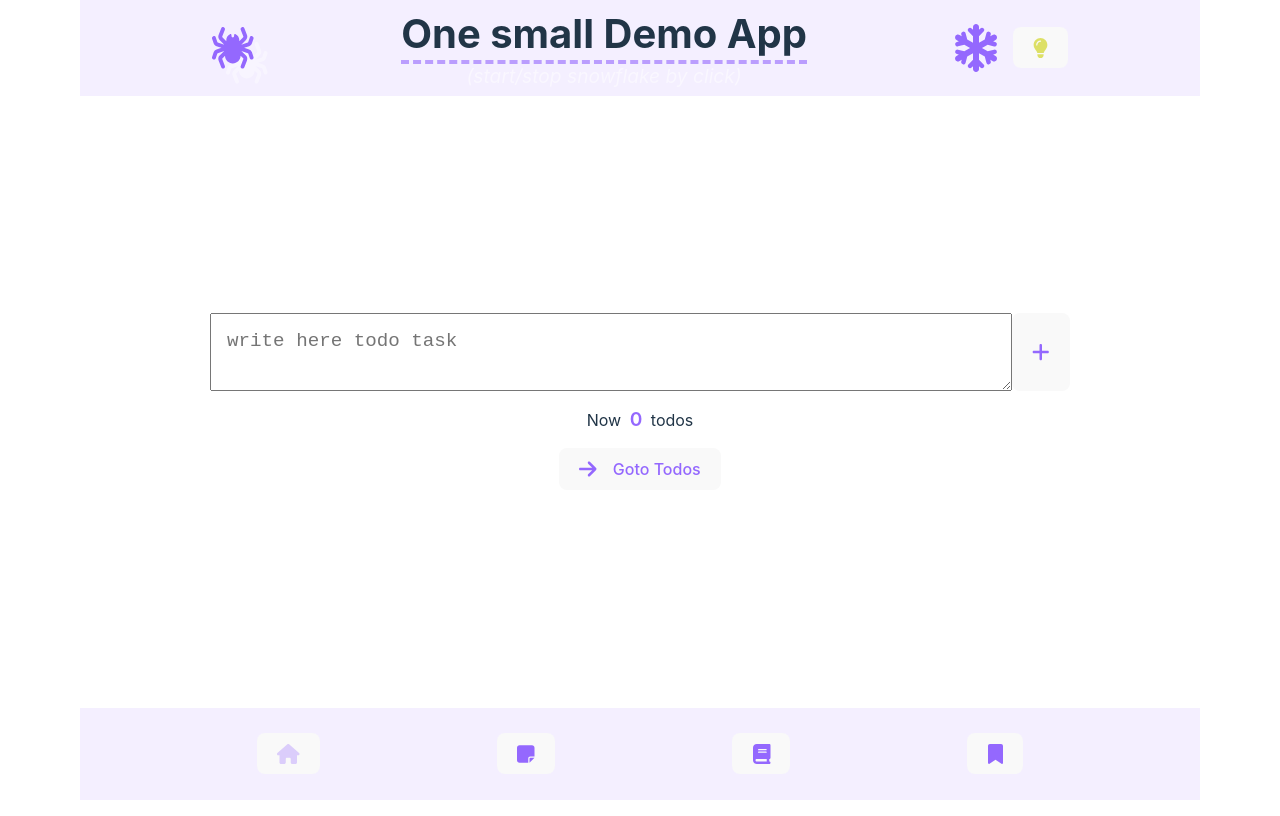
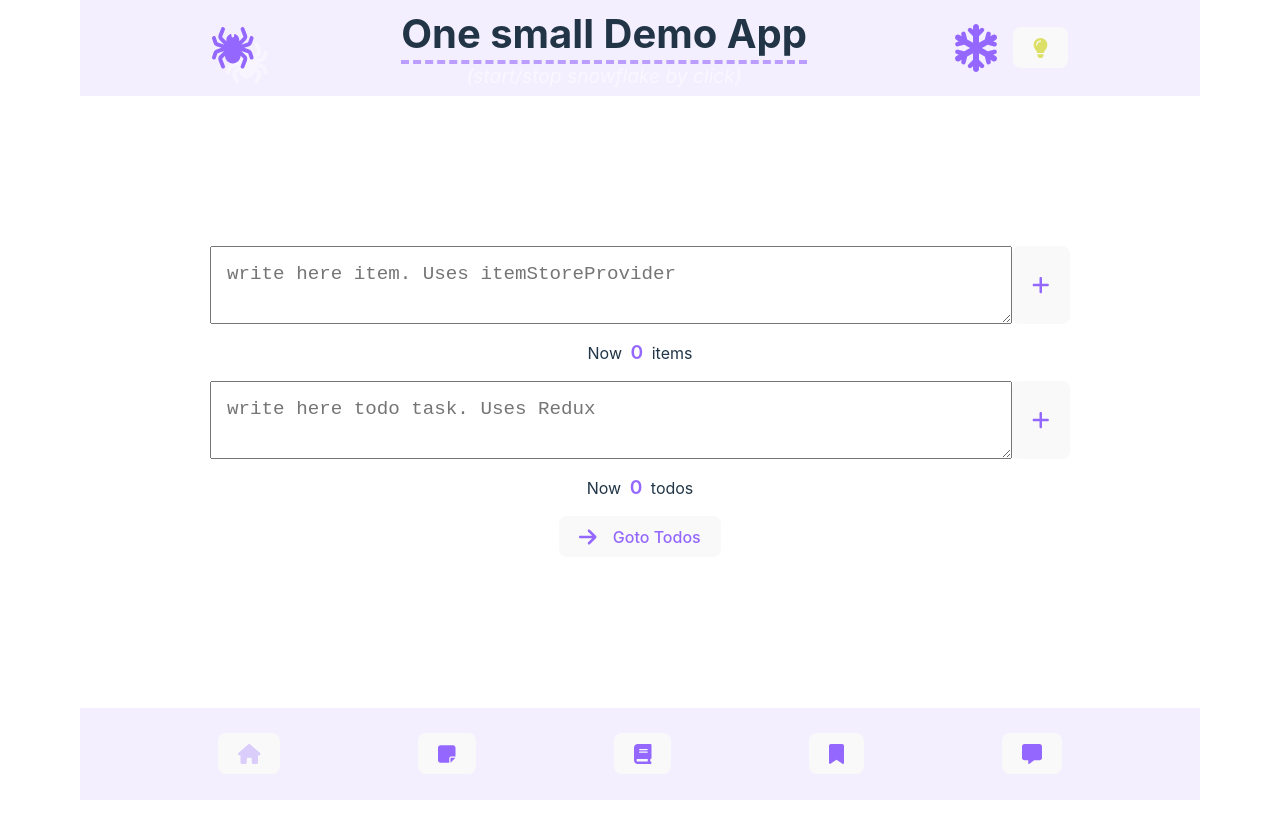
Before and after one commit to minnas/demo-app-vue, a Vue app: page /post-app/home in a window 1280 px wide. Built offline with nearby package versions, Linux system fonts and the light colour scheme.

Commit message:
testing item store provider

```diff
--- a/src/components/tools/AwesomeButton.vue
+++ b/src/components/tools/AwesomeButton.vue
@@ -10,8 +10,7 @@
   </button>
 </template>
 <script lang="ts">
-import { computed } from "@vue/reactivity";
-import { defineComponent } from "vue";
+import { defineComponent, computed } from "vue";
 import { IconProp } from "@fortawesome/fontawesome-svg-core";
 import { ButtonType } from "./settings";
 import { faTimes } from "@fortawesome/free-solid-svg-icons";
--- a/src/components/views/AwesomeFooter.vue
+++ b/src/components/views/AwesomeFooter.vue
@@ -12,14 +12,14 @@
   </div>
 </template>
 <script lang="ts">
-import { computed } from "@vue/reactivity";
-import { defineComponent } from "vue";
+import { defineComponent, computed } from "vue";
 import { useRouter } from "vue-router";
 import {
   faHome,
   faStickyNote,
   faBook,
   faBookmark,
+  faMessage,
 } from "@fortawesome/free-solid-svg-icons";
 import { ButtonType } from "@Tools/settings";
 
@@ -47,6 +47,10 @@ export default defineComponent({
       {
         path: "/bookmarks",
         icon: faBookmark,
+      },
+      {
+        path: "/items",
+        icon: faMessage,
       },
     ];
 
--- a/src/components/views/Home.vue
+++ b/src/components/views/Home.vue
@@ -1,12 +1,25 @@
 <template>
   <div class="awesome-hello-page">
+    <div class="new-awesome-item">
+      <textarea
+        class="item-title-area"
+        v-model="itemText"
+        placeholder="write here item. Uses itemStoreProvider"
+        @keydown="saveItemOnEnter"
+        ref="textAreaRef1"
+      ></textarea>
+      <awesome-button @click="saveItem" :icon="faPlus" />
+    </div>
+    <div class="row-item">
+      Now <span class="item-count">{{ (items as Item[]).length }}</span> items
+    </div>
     <div class="new-awesome-todo">
       <textarea
         class="todo-title-area"
         v-model="todoText"
-        placeholder="write here todo task"
+        placeholder="write here todo task. Uses Redux"
         @keydown="saveTodo"
-        ref="textAreaRef"
+        ref="textAreaRef2"
       ></textarea>
       <awesome-button @click="add" :icon="faPlus" />
     </div>
@@ -23,30 +36,57 @@
   </div>
 </template>
 <script lang="ts">
-import { computed, ref } from "@vue/reactivity";
-import { defineComponent } from "vue";
-import { Todo } from "@Types/types";
+import { defineComponent, inject, reactive, ref, toRefs, computed } from "vue";
+import { Item, Todo } from "@Types/types";
 import { faPlus, faArrowRight } from "@fortawesome/free-solid-svg-icons";
 import { useRouter } from "vue-router";
 import { useDispath, useSelector } from "@Store/react-redux/utils";
 import { addTodo } from "@Store/react-redux/dataSlices";
+import {
+  IItemStoreProvider,
+  ItemStoreProvider,
+  PROVIDER_KEY,
+} from "@Provider/provider";
 
 export default defineComponent({
   props: {},
   setup(props, { emit }) {
     const dispatch = useDispath();
     const router = useRouter();
-    const textAreaRef = ref();
-    const todoText = ref("");
+    const options = reactive({
+      todoText: "",
+      itemText: "",
+    });
+    const textAreaRef1 = ref();
+    const textAreaRef2 = ref();
     const todos = useSelector((state) => state.todos);
+    const itemStoreProvider = inject<IItemStoreProvider>(PROVIDER_KEY);
+    const items = computed(() => ItemStoreProvider.getItems());
+
+    const saveItem = () => {
+      if (options.itemText.trim().length < 1) {
+        return;
+      }
+      itemStoreProvider?.updateItem({ title: options.itemText } as Item);
+      options.itemText = "";
+    };
+
+    const saveItemOnEnter = (e: KeyboardEvent) => {
+      const code = e.key;
+      if (code === "Enter") {
+        saveItem();
+        textAreaRef1?.value?.blur();
+      }
+      return false;
+    };
 
     const add = () => {
-      if (todoText.value.trim().length < 1) {
+      if (options.todoText.trim().length < 1) {
         return;
       }
-      const todo = { title: todoText.value } as Todo;
+      const todo = { title: options.todoText } as Todo;
       dispatch(addTodo(todo));
-      todoText.value = "";
+      options.todoText = "";
     };
     const gotoTodos = () => {
       router.push("/todos");
@@ -56,7 +96,7 @@ export default defineComponent({
       const code = e.key;
       if (code === "Enter") {
         add();
-        textAreaRef?.value?.blur();
+        textAreaRef2?.value?.blur();
       }
       return false;
     };
@@ -65,11 +105,15 @@ export default defineComponent({
       add,
       gotoTodos,
       faPlus,
-      todoText,
       faArrowRight,
       saveTodo,
       todos,
-      textAreaRef,
+      textAreaRef1,
+      textAreaRef2,
+      saveItem,
+      saveItemOnEnter,
+      items,
+      ...toRefs(options),
     };
   },
 });
@@ -81,16 +125,19 @@ export default defineComponent({
   align-items: center;
   flex-direction: column;
   grid-row-gap: 1rem;
-  & .new-awesome-todo {
+  & .new-awesome-todo,
+  & .new-awesome-item {
     display: flex;
   }
 }
-.todo-title-area {
+.todo-title-area,
+.item-title-area {
   padding: 1rem;
   font-size: 1.2rem;
   width: 60vw;
 }
-.todo-count {
+.todo-count,
+.item-count {
   color: rgba(148, 104, 254);
   font-weight: 600;
   font-size: 1.2rem;
--- /dev/null
+++ b/src/components/views/Items.vue
@@ -0,0 +1,99 @@
+<template>
+  <div class="all-awesome-items">
+    <div class="awesome-items-list">
+      <div v-if="(items as Item[]).length < 1" class="my-awesome-placeholder">
+        <font-awesome-icon
+          size="lg"
+          :icon="faSadTear"
+          class="placehoder-icon"
+        />
+        <span>No Items here !!</span>
+      </div>
+      <div class="awesome-item" v-for="(item, i) of (items as Item[])" :key="i">
+        <div class="awesome-display-mode">
+          <font-awesome-icon :icon="faMessage" size="lg" class="awesome-icon" />
+          <div>{{ item.title }}</div>
+          <div class="some-actions">
+            <awesome-button
+              :icon="faBroom"
+              class="remove-awesome-todo"
+              @click="removeItem(item)"
+            />
+          </div>
+        </div>
+      </div>
+    </div>
+  </div>
+</template>
+<script lang="ts">
+import { computed, defineComponent, inject } from "vue";
+import { Item } from "@Types/types";
+import {
+  faBroom,
+  faSadTear,
+  faMessage,
+} from "@fortawesome/free-solid-svg-icons";
+import { IItemStoreProvider, PROVIDER_KEY } from "@Provider/provider";
+
+export default defineComponent({
+  props: {},
+  setup(props, { emit }) {
+    const itemStoreProvider = inject<IItemStoreProvider>(PROVIDER_KEY);
+    const items = computed(() => itemStoreProvider?.getItems());
+
+    const removeItem = (item: Item) => {
+      itemStoreProvider?.removeItem(item);
+    };
+
+    return {
+      items,
+      removeItem,
+      faMessage,
+      faBroom,
+      faSadTear,
+    };
+  },
+});
+</script>
+<style lang="scss" scoped>
+.all-awesome-items {
+  transition: all 0.25s ease;
+  width: 60vw;
+  & .awesome-item-list {
+    display: flex;
+    flex-direction: column;
+    justify-content: center;
+    align-items: center;
+    transition: all 0.25s ease;
+  }
+  & .awesome-item {
+    margin-top: 1rem;
+    padding: 2rem;
+    width: 80%;
+    border: 2px solid rgba(148, 104, 254, 0.4);
+    border-bottom-left-radius: 18px;
+    border-top-right-radius: 18px;
+    font-size: 1.2rem;
+  }
+  & .awesome-icon {
+    color: rgba(148, 104, 254);
+    font-size: 1.8rem;
+    opacity: 0.9;
+  }
+  & .awesome-display-mode {
+    display: flex;
+    justify-content: space-between;
+  }
+  & .my-awesome-placeholder {
+    display: flex;
+    justify-content: center;
+    align-items: center;
+    grid-column-gap: 1rem;
+    font-size: 1.6rem;
+    min-height: 100px;
+  }
+  & .placehoder-icon {
+    color: rgba(148, 104, 254);
+  }
+}
+</style>
--- a/src/components/views/Posts.vue
+++ b/src/components/views/Posts.vue
@@ -44,8 +44,7 @@
   </div>
 </template>
 <script lang="ts">
-import { ref } from "@vue/reactivity";
-import { defineComponent, onMounted } from "vue";
+import { defineComponent, onMounted, ref } from "vue";
 import { Item, RawItem, Bookmark } from "@Types/types";
 import {
   faBookOpen,
--- a/src/main.ts
+++ b/src/main.ts
@@ -6,10 +6,12 @@ import { createRedux } from "@Store/react-redux/plugin";
 import { router } from "./router";
 import { FontAwesomeIcon } from "@fortawesome/vue-fontawesome";
 import { default as AwesomeButton } from "@Tools/AwesomeButton.vue";
+import { ItemStoreProvider, PROVIDER_KEY } from "@Provider/provider";
 
 createApp(App)
   .component("font-awesome-icon", FontAwesomeIcon)
   .component("awesome-button", AwesomeButton)
   .use(createRedux(store))
   .use(router)
+  .provide(PROVIDER_KEY, ItemStoreProvider)
   .mount("#app");
--- /dev/null
+++ b/src/provider/provider.ts
@@ -0,0 +1,46 @@
+import { Item } from "../types/types";
+import { v4 as uuidv4 } from "uuid";
+import { reactive } from "vue";
+
+const STORAGE_KEY = "awesome_items";
+/**custom local storage provider*/
+export interface IItemStoreProvider {
+  updateItem(item: Item): void;
+  removeItem(item: Item): void;
+  getItems(): Item[];
+  addItems(items: Item[]): void;
+}
+/**Item Store */
+const options = reactive({
+  items: JSON.parse(
+    window.localStorage.getItem(STORAGE_KEY)?.toString() || "[]"
+  ) as Item[],
+});
+export const ItemStoreProvider: IItemStoreProvider = {
+  updateItem(item: Item) {
+    const items = this.getItems();
+    const index = items.findIndex((t: Item) => t.id === item.id);
+    if (index > -1) {
+      items.splice(index, 1, item);
+    } else {
+      items.push({ ...item, id: uuidv4() });
+    }
+    this.addItems(items);
+  },
+  removeItem(item: Item) {
+    const items = this.getItems();
+    const index = items.findIndex((t: Item) => t.id === item.id);
+    if (index > -1) {
+      items.splice(index, 1);
+      this.addItems(items);
+    }
+  },
+  getItems() {
+    return options.items;
+  },
+  addItems(items: Item[]) {
+    window.localStorage.setItem(STORAGE_KEY, JSON.stringify(items));
+  },
+};
+
+export const PROVIDER_KEY = "itemStoreProvider";
--- a/src/router.ts
+++ b/src/router.ts
@@ -4,6 +4,7 @@ import Home from "@Views/Home.vue";
 import Todos from "@Views/Todos.vue";
 import Posts from "@Views/Posts.vue";
 import Bookmarks from "@Views/Bookmarks.vue";
+import Items from "@Views/Items.vue";
 
 export const routerHistory = createWebHistory("post-app");
 
@@ -36,5 +37,10 @@ export const router = createRouter({
       path: "/bookmarks",
       component: Bookmarks,
     },
+    {
+      name: "items",
+      path: "/items",
+      component: Items,
+    },
   ],
 });
--- a/src/store/react-redux/dataSlices.ts
+++ b/src/store/react-redux/dataSlices.ts
@@ -13,7 +13,9 @@ const todoSlice = createSlice({
       return state.filter((t) => t.id != action.payload.id);
     },
     updateTodo: (state, action) => {
-      const index = state.findIndex((t) => t.id == (action.payload as Todo).id);
+      const index = state.findIndex(
+        (t) => t.id === (action.payload as Todo).id
+      );
       if (index > -1) {
         state.splice(index, 1, action.payload as Todo);
       }
@@ -33,7 +35,7 @@ const bookmarkSlice = createSlice({
     },
     updateBookmark: (state, action) => {
       const index = state.findIndex(
-        (t) => t.id == (action.payload as Bookmark).id
+        (t) => t.id === (action.payload as Bookmark).id
       );
       if (index > -1) {
         state.splice(index, 1, action.payload as Bookmark);
--- a/tsconfig.json
+++ b/tsconfig.json
@@ -19,7 +19,8 @@
       "@Tools/*": ["./src/components/tools/*"],
       "@Types/*": ["./src/types/*"],
       "@Api/*": ["./src/api/*"],
-      "@Assets/*": ["./src/assets/*"]
+      "@Assets/*": ["./src/assets/*"],
+      "@Provider/*": ["./src/provider/*"]
     }
   },
   "include": ["src/**/*.ts", "src/**/*.d.ts", "src/**/*.tsx", "src/**/*.vue"],
--- a/vite.config.ts
+++ b/vite.config.ts
@@ -12,6 +12,7 @@ export default defineConfig({
       "@Types": path.resolve(__dirname, "./src/types"),
       "@Api": path.resolve(__dirname, "./src/api"),
       "@Assets": path.resolve(__dirname, "./src/assets"),
+      "@Provider": path.resolve(__dirname, "./src/provider"),
     },
   },
 });
```
